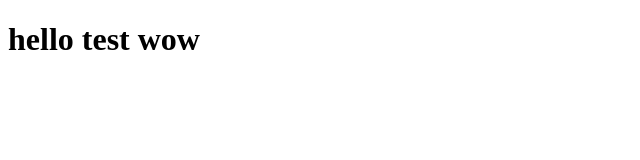
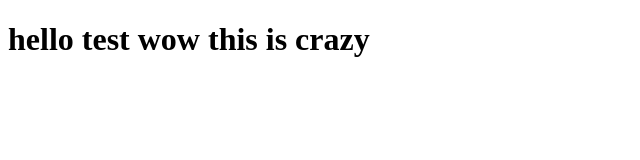
Before and after one commit to veraef/coursera-test, a plain HTML site: page index.html in a window 1280 px wide. Shown: the whole page, without its empty margins (0-640 px from the left). Drawn offline with Linux system fonts and the light colour scheme.

Commit message:
next version

```diff
--- a/index.html
+++ b/index.html
@@ -5,6 +5,6 @@
     <title>Coursera test</title>
   </head>
   <body>
-    <h1>hello test wow</h1>
+    <h1>hello test wow this is crazy</h1>
   </body>
 </html>
```
